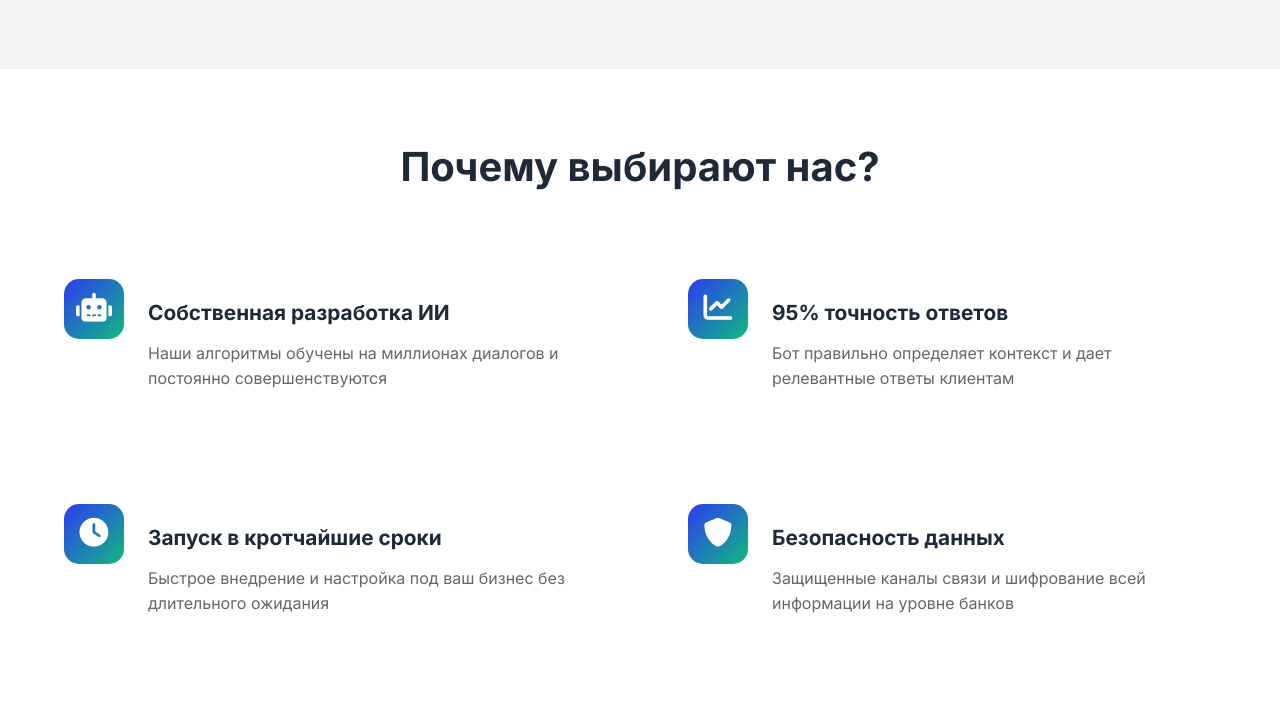
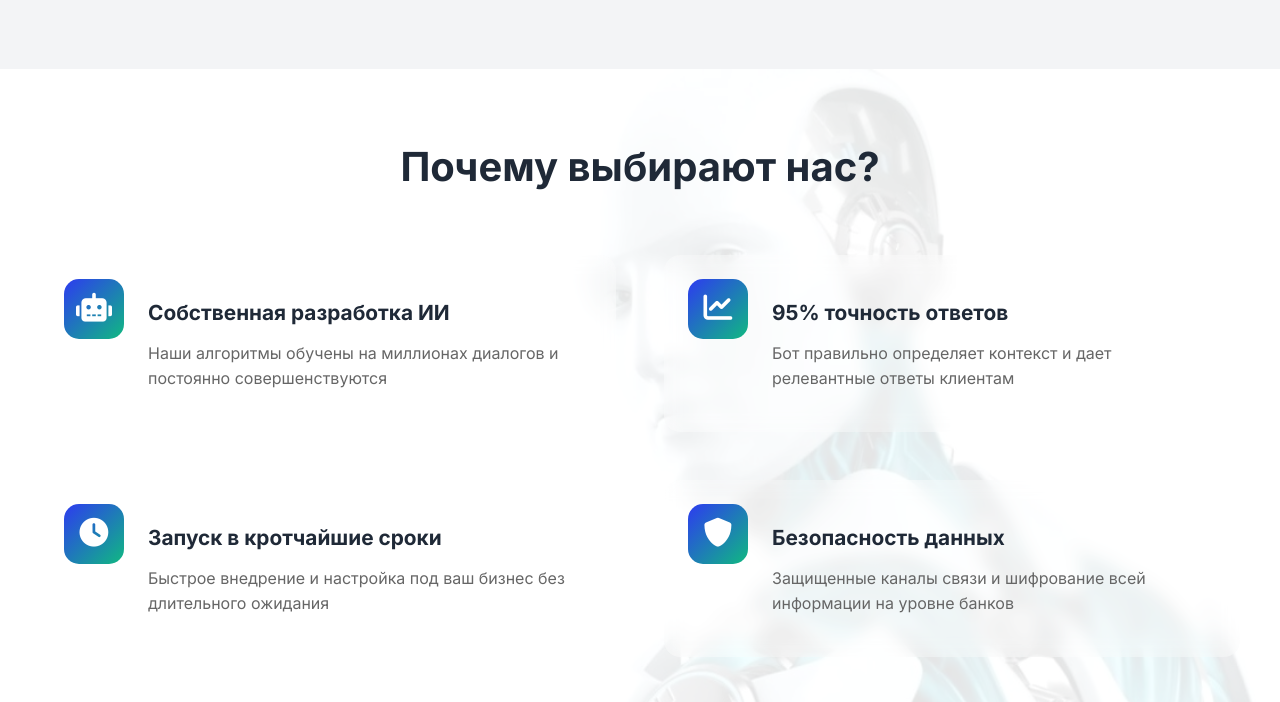
Before and after one commit to Ahuenchik1/AI-Chat-Solution, a plain HTML site: page index.html in a window 1280 px wide. Shown: the part 6030-6732 px from the top of the page. Drawn offline with Linux system fonts and the light colour scheme.

Commit message:
Update styles.css

```diff
--- a/styles.css
+++ b/styles.css
@@ -1954,7 +1954,7 @@ footer {
     left: 0;
     right: 0;
     bottom: 0;
-    background-image: url('./images/robot.jpg'); /* Изменяем путь */
+    background-image: url('robot.jpg'); /* Изменяем путь */
     background-size: cover;
     background-position: center;
     background-repeat: no-repeat;
```
